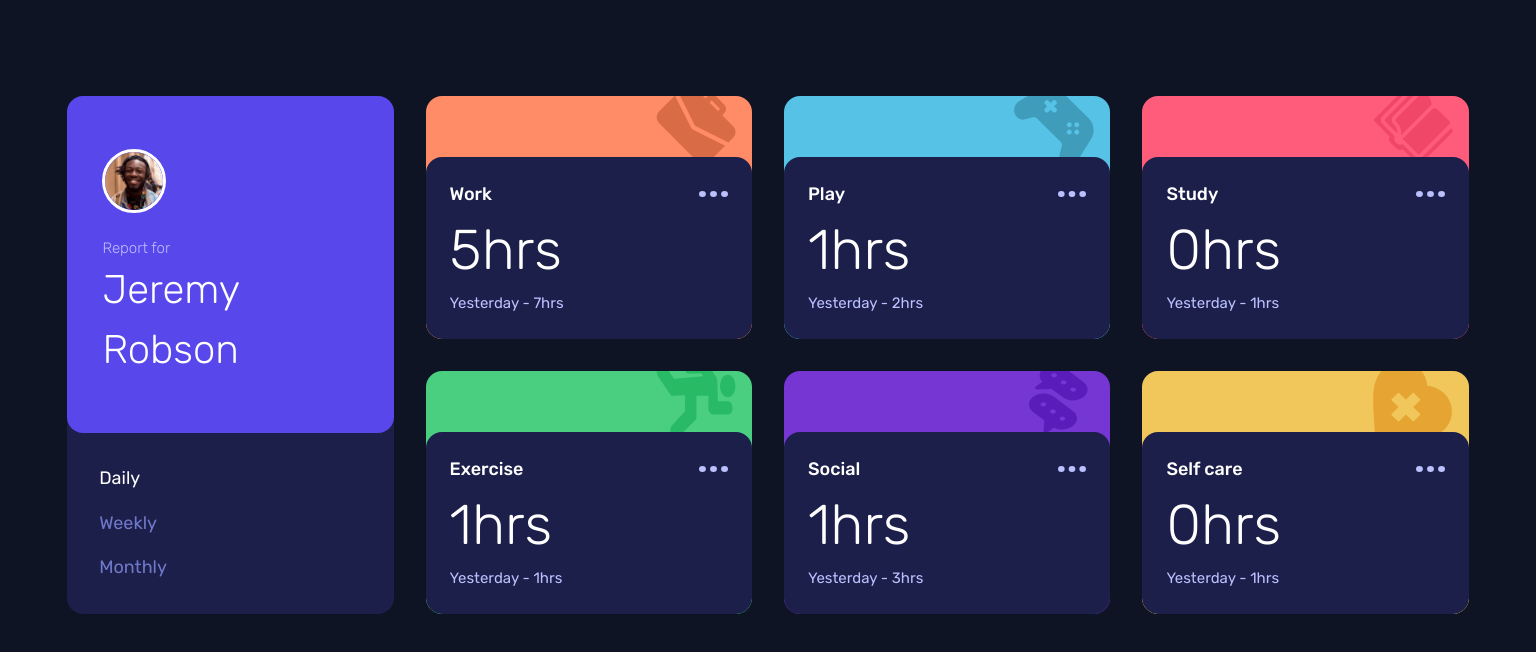
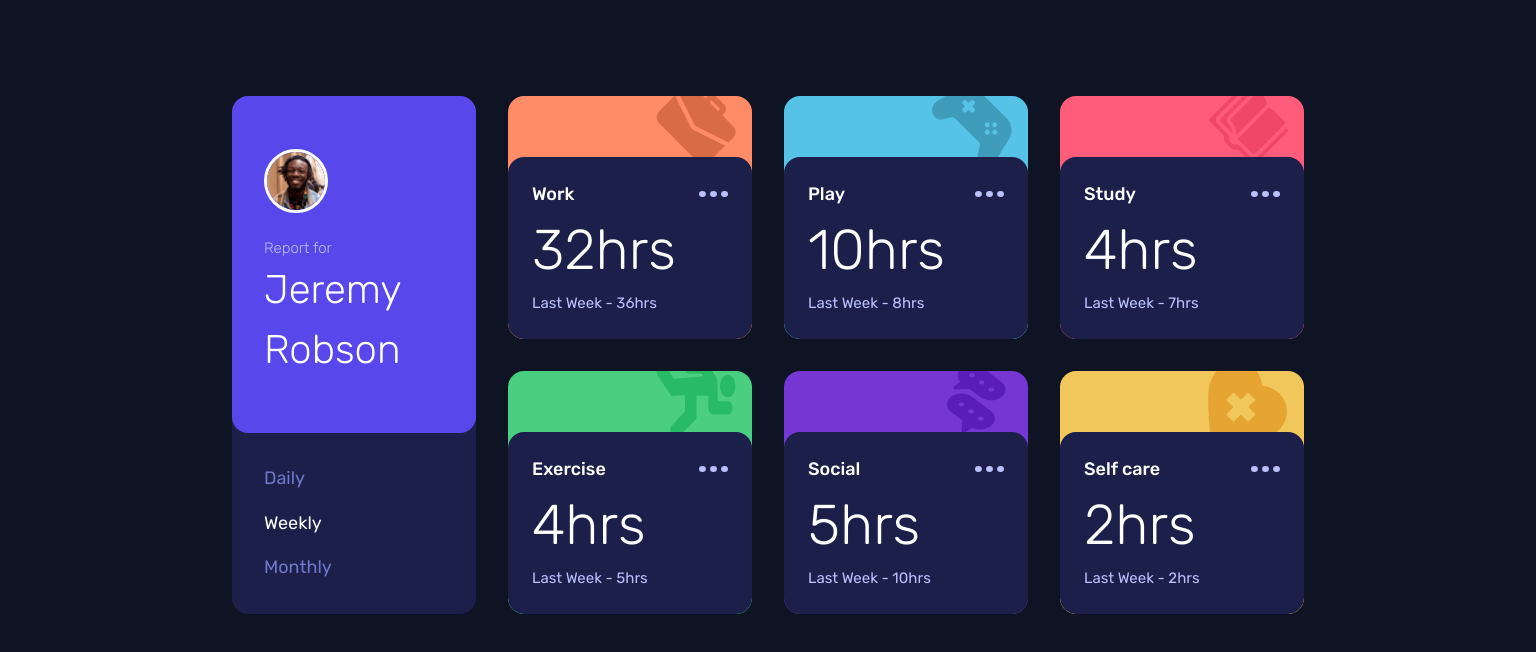
Before and after one commit to bojanognjen/Time-tracking-dashboard, a plain HTML site: page index.html in a window 1536 px wide. Drawn offline with Linux system fonts and the light colour scheme.

Commit message:
Little, unexpected corrections connected with appearance

```diff
--- a/script.js
+++ b/script.js
@@ -1,5 +1,5 @@
 const buttons = document.querySelectorAll('.span-first');
-const firstCall = 'daily';
+const firstCall = 'weekly';
 let obj = '';
 let boxes = document.querySelectorAll('.box');
 
--- a/style.css
+++ b/style.css
@@ -317,15 +317,31 @@
    }
 
   @media (min-width: 1400px) {
+    body {
+      max-height: 100vw;
+      display: grid;
+      place-content: center;
+    }
     .container {
       grid-template: 'a b c d'
                      'a e f g';
       max-width: 100%;
     }
 
+    .box {
+      min-width: 15.25rem;
+      width: 15.25rem;
+    }
+
     .first-box {
       height: 32.37rem;
       grid-area: a;
+      min-width: 15.25rem;
+      width: 15.25rem;
+    }
+
+    .profile-box {
+      width: auto;
     }
 
     .profile-box span {
@@ -352,6 +368,13 @@
       flex-direction: column;
       align-items: start;
       justify-content: space-between;
+    }
+
+    .first-inner-box {
+      display: flex;
+      align-items: center;
+      justify-content: start;
+      padding-left: 2rem;
     }
 
     .hours {
```
